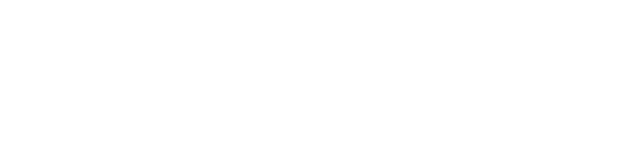
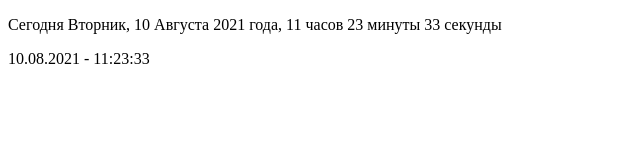
Before and after one commit to JuliaKhayrulina/complicated-tasks, a plain HTML site: page index.html in a window 1280 px wide. Shown: the whole page, without its empty margins (0-640 px from the left). Drawn offline with Linux system fonts and the light colour scheme.

Commit message:
fix: display the result on the page

```diff
--- a/index.html
+++ b/index.html
@@ -7,5 +7,8 @@
     <script src="./script.js" defer></script>
     <title>Document</title>
   </head>
-  <body></body>
+  <body>
+    <p class="date-one"></p>
+    <p class="date-two"></p>
+  </body>
 </html>
--- a/script.js
+++ b/script.js
@@ -48,7 +48,7 @@ function upDate() {
     arrMinutes
   )}
  ${seconds} ${declOfWorlds(seconds, arrSeconds)}`;
-  console.log(`${dayWeek} ${nowDate} ${time}`);
+  document.querySelector('.date-one').textContent = `${dayWeek} ${nowDate} ${time}`;
 }
 
 //======================================================================================
@@ -61,7 +61,9 @@ function upTime() {
   const minutes = ('0' + myDate.getMinutes()).slice(-2);
   const seconds = ('0' + myDate.getSeconds()).slice(-2);
 
-  console.log(`${day}.${month}.${myDate.getFullYear()} - ${hours}:${minutes}:${seconds}`);
+  document.querySelector(
+    '.date-two'
+  ).textContent = `${day}.${month}.${myDate.getFullYear()} - ${hours}:${minutes}:${seconds}`;
 }
 
 setInterval(() => upDate(), 1000);
```
